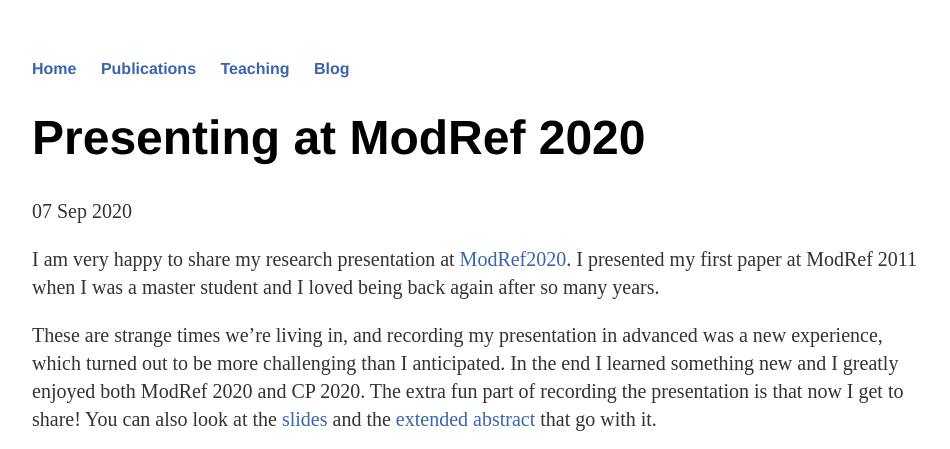
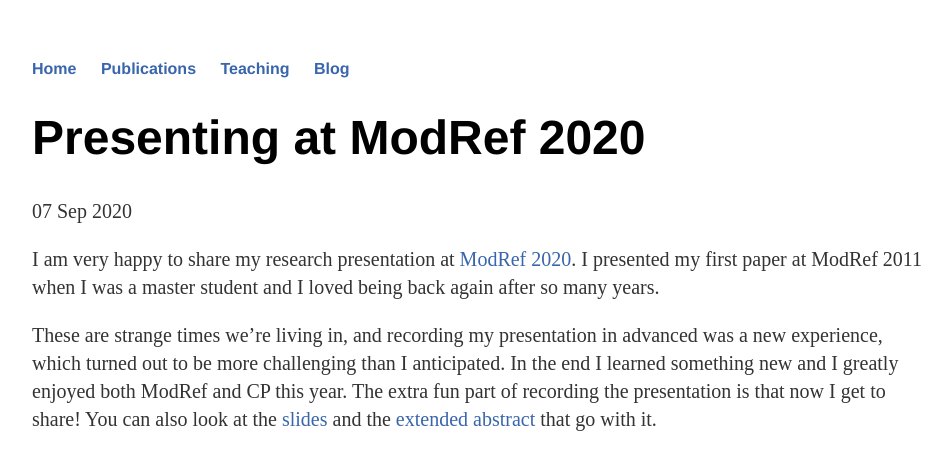
Before and after one commit to andreina-francisco/andreina-francisco.github.io, a Jekyll site: the page built from _posts/2020-09-07-modref2020.md, in a window 1280 px wide, cut to the strip 0-449 px from the top of the page. Shown: the whole strip, without its empty margins (160-1110 px from the left). Built offline with Jekyll 4.4.1, drawn with Linux system fonts in a browser that asks for light colours; nearby versions of some CDN libraries; a style sheet for code colours, icons or effects is not loaded.

Commit message:
Update 2020-09-07-modref2020.md

```diff
--- a/_posts/2020-09-07-modref2020.md
+++ b/_posts/2020-09-07-modref2020.md
@@ -6,14 +6,14 @@
 ---
 
 I am very happy to share my research presentation at
-[ModRef2020](https://modref.github.io/ModRef2020).  I presented my
+[ModRef 2020](https://modref.github.io/ModRef2020).  I presented my
 first paper at ModRef 2011 when I was a master student and I loved
 being back again after so many years.
 
 These are strange times we're living in, and recording my presentation in advanced
 was a new experience, which turned out to be more challenging than I
 anticipated.  In the end I learned something new and I greatly enjoyed
-both ModRef 2020 and CP 2020.  The extra fun part of recording the
+both ModRef and CP this year.  The extra fun part of recording the
 presentation is that now I get to share! You can also look at the
 [slides](/slides/2020-09-07-plate-design-first-steps.pdf) and the [extended abstract](https://modref.github.io/papers/ModRef2020_A%20Constraint%20Programming%20Approach%20to%20Microplate%20Layout%20Design.pdf) that go with it.
 
```
